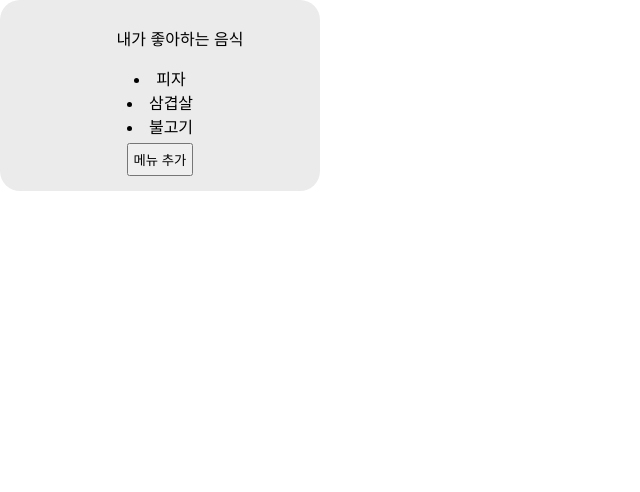
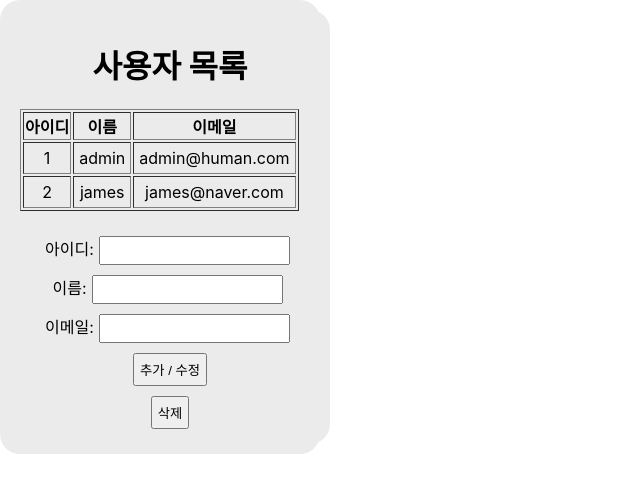
Before and after one commit to JeongSunghan/React-basic-letcutre-2024.03, a React (Create React App) app: page / in a window 1280 px wide. Shown: the top 492 px of the page, without its empty margins (0-640 px from the left). Built offline with nearby package versions, Linux system fonts and the light colour scheme.

Commit message:
ReactUser

```diff
--- a/src/apps/App.css
+++ b/src/apps/App.css
@@ -10,3 +10,5 @@
   input, button {
     padding: 5px; margin: 5px;
   }
+
+  td{ padding: 5px;}
--- a/src/apps/App04_counter.jsx
+++ b/src/apps/App04_counter.jsx
@@ -2,10 +2,12 @@ import { useState } from 'react';
 import './App.css';
 
 function App() {
+  const [count, setCount] = useState(0);
   // 카운트를 관리하기 위한 상태(count)와 이 상태를 업데이트하는 함수(setCount)를 선언, 초기값은 0
-  const [count, setCount] = useState(0);
+
   const [numbers, setNumbers] = useState([]);
   //버튼 클릭 이벤트에 반응하여 실행하는 함수 :카운트를 1 증가시키고, 업데이트된 값을 numbers 배열에 추가
+
   const handleClick = () => {
     setCount(count+1);
     setNumbers([...numbers, count+1]);    // 새로운 객체를 참조하는 방법
--- a/src/apps/App06_ArrayList.jsx
+++ b/src/apps/App06_ArrayList.jsx
@@ -1,21 +1,30 @@
+import { useState } from 'react';
 import './App.css';
 import CardInput from '../components/CardInput';
 import CardInput2 from '../components/CardInput2';
 
 function App() {
-  const foods = ['피자', '삼겹살', '불고기'];
+  // 사용자가 좋아하는 음식들의 목록을 저장하는 상태 변수
+  const [foods, setFoods] = useState(['피자', '삽겹살', '불고기']);
+
   return (
     <>
     <div className='card'>
+
       <ul>내가 좋아하는 음식</ul>
       {
-        foods.map((food, idx) => (
+        foods.map((food, idx) => (    //.map = > 그 결과로 새 배열을 생성하는 함수
           <li key={idx}>{food}</li>
           //키 값을 붙여주면 안정적이라고 함?
+          //key는 React가 어떤 항목이 변경되었는지, 추가되었는지, 제거되었는지를 식별하는 데 도움
         ))
       }
+
       {/* 버튼을 이용해 음식을 추가하는 방법 */}
-      <button>메뉴 추가</button>
+      <button onClick={() => {
+        const item = prompt('좋아하는 음식을 입력하세요');
+        setFoods([...foods, item]);  //item => 내가 입력한 음식
+      }}>메뉴 추가</button>
       </div>
     </>
   );
--- /dev/null
+++ b/src/apps/App07_users.jsx
@@ -0,0 +1,16 @@
+import { useState } from 'react';
+import './App.css';
+import CardInput from '../components/CardInput';
+import CardInput2 from '../components/CardInput2';
+import User from '../components/User';
+import User2 from '../components/User2';
+
+function App() {
+  return (
+    <div className='card'>
+      <User2 />
+    </div>
+  );
+}
+
+export default App;
--- a/src/components/Card2.jsx
+++ b/src/components/Card2.jsx
@@ -12,4 +12,4 @@ export default function Card2(props) {
       <h3>{props.person.job}</h3>    {/* 사람의 직업정보를 표시 */}
     </div>
   );
-}
+}안녕하세요
--- a/src/components/CardInput.jsx
+++ b/src/components/CardInput.jsx
@@ -2,20 +2,31 @@ import { useState } from 'react';
 import '../apps/App.css';
 
 export default function CardInput(props) {
+
+  //이름 상태 및 설정 함수
   const [name, setName] = useState(props.name);
+
+  // 내용 상태 및 설정 함수
   const [content, setContent] = useState('');
+
   return (
     <div className="card">
+
       <div style={{fontSize: '5rem'}}>{name}</div>
-      <h3>{content}</h3>
+      <h3>{content}</h3>    {/* 사용자가 입력할 내용을 표시 */}
       <br />
+
+       {/* 이름을 변경할 수 있는 버튼. 클릭 시 prompt 창을 통해 새 이름을 입력받음 */}
       <button onClick={() => {
         const newName = prompt('이름을 입력하세요.');
-        setName(newName);
+        setName(newName);   //새로운 이름으로 상태 업데이트
       }}>이름 바꾸기</button>
+
       <br />
+
+       {/* 사용자 입력을 받는 텍스트 필드. 입력될 때마다 content 상태 업데이트 */}
       <input type="text" onChange={event => {
-        setContent(event.target.value);
+        setContent(event.target.value);  // 입력된 값으로 상태 업데이트
       }} />
     </div>
   );
--- /dev/null
+++ b/src/components/User.jsx
@@ -0,0 +1,60 @@
+import { useState } from 'react';
+import '../apps/App.css';
+
+export default function User() {
+  const initUsers = [
+    { id: 1, name: 'admin', email: 'admin@human.com' },
+    { id: 2, name: 'james', email: 'james@naver.com' }
+  ];
+  const [users, setUsers] = useState(initUsers);
+  return (
+    <div className="card">
+      <h1>사용작 목록</h1>
+      <table border={1}>
+        <tr>
+          <th>아이디</th>
+          <th>이름</th>
+          <th>이메일</th>
+        </tr>
+        {
+          users.map(user => (
+            <tr key={user.id}>
+              <td>{user.id}</td>
+              <td>{user.name}</td>
+              <td>{user.email}</td>
+            </tr>
+          ))
+        }
+      </table>
+      <br />
+      <button onClick={() => {
+        const id = prompt('Id 값을 입력하세요.')
+        const name = prompt('이름을 입력하세요.')
+        const email = prompt('이메일을 입력하세요.')
+
+        setUsers([...users, { id, name, email }])   //prompt에서 불러와서 배열에 추가
+      }}>추가</button>
+
+      <button onClick={() => {
+        const id = prompt('삭제할 ID값을 입력하세요.')
+        const newUsers = users.filter(user => user.id != id);
+        //입력하지 않은 id값만 필터링해서 통과시키기, 입력한 값이면 삭제
+
+        /*
+        조건에 맞는 항목들만 새로운 배열에 포함
+        입력한 ID와 일치하지 않는 사용자들만 새 배열에 포함시키며, 입력한 ID는 새 배열에 포함되지 않아 삭제
+        */
+
+        setUsers(newUsers);
+
+        //다른 방법
+        // let newUsers = users.filter(user => user.id != id);
+        // newUsers = [];
+        // for (let user of users)
+        //   if (users.id != id)
+        //     array.push(user);
+        //   setUsers(newUsers);
+      }}>삭제</button>
+    </div>
+  );
+}
--- /dev/null
+++ b/src/components/User2.jsx
@@ -0,0 +1,89 @@
+import { useState } from 'react';
+import '../apps/App.css';
+
+export default function User() {
+
+  // 초기 사용자 데이터
+  const initUsers = [
+    { id: 1, name: 'admin', email: 'admin@human.com' },
+    { id: 2, name: 'james', email: 'james@naver.com' }
+  ];
+
+  // 사용자 목록 상태와 해당 상태를 업데이트할 함수
+  const [users, setUsers] = useState(initUsers);
+
+  // 입력 폼 상태 (각 필드 값 저장) 및 상태 업데이트 함수
+  const [form, setForm] = useState({ id: '', name: '', email: '' });
+
+  // 폼 제출 처리 함수
+  const handleSubmit = (event) => {
+    event.preventDefault(); // 폼 제출에 의한 페이지 리로드 방지
+
+    //수정 로직
+    const exitUser = users.find(user => user.id == form.id);    //users라는 array를 순회
+    const newUsers = [];
+    if (exitUser) {
+      for (let user of users)
+        if (user.id == form.id)
+          newUsers.push(form);
+        else {
+          newUsers.push(user);
+          setUsers(newUsers);
+        }
+    }
+    else
+      setUsers([...users, form]); // 현재 폼 데이터를 users 배열에 추가
+  };
+
+  // 폼 필드 값 변경 처리 함수
+  const handleChange = (event) => {
+    const { name, value } = event.target; // 이벤트 발생한 필드의 이름과 값을 추출
+    setForm({ ...form, [name]: value }); // 해당 필드 값만 form 상태에 업데이트
+  };
+
+  return (
+    <div className="card">
+      <h1>사용자 목록</h1>
+      <table border={1}>
+        <tr>
+          <th>아이디</th>
+          <th>이름</th>
+          <th>이메일</th>
+        </tr>
+        {
+          users.map(user => (
+            <tr key={user.id}>
+              <td>{user.id}</td>
+              <td>{user.name}</td>
+              <td>{user.email}</td>
+            </tr>
+          ))
+        }
+      </table>
+      <br />
+
+      <form onSubmit={handleSubmit}>
+        <label htmlFor='id'>아이디:</label>
+        <input type='text' id='id' name='id' value={form.id}
+          onChange={handleChange}
+        /><br />
+
+        <label htmlFor='name'>이름:</label>
+        <input type='text' id='name' name='name' value={form.name}
+          onChange={handleChange}
+        /><br />
+
+        <label htmlFor='email'>이메일:</label>
+        <input type='text' id='email' name='email' value={form.email}
+          onChange={handleChange}
+        /><br />
+        <button>추가 / 수정</button>
+      </form>
+
+      <button onClick={() => {
+        const id = prompt('삭제할 ID값을 입력하세요.')
+        setUsers(users.filter(user => user.id != id));
+      }}>삭제</button>
+    </div>
+  );
+}
--- a/src/index.jsx
+++ b/src/index.jsx
@@ -1,7 +1,7 @@
 import React from 'react';
 import ReactDOM from 'react-dom/client';
 import './index.css';
-import App from './apps/App06_ArrayList';
+import App from './apps/App07_users';
 import reportWebVitals from './reportWebVitals';
 
 const root = ReactDOM.createRoot(document.getElementById('root'));
```
Also changed, not shown: src/components/CardInput2.jsx (+12 -0 lines).
